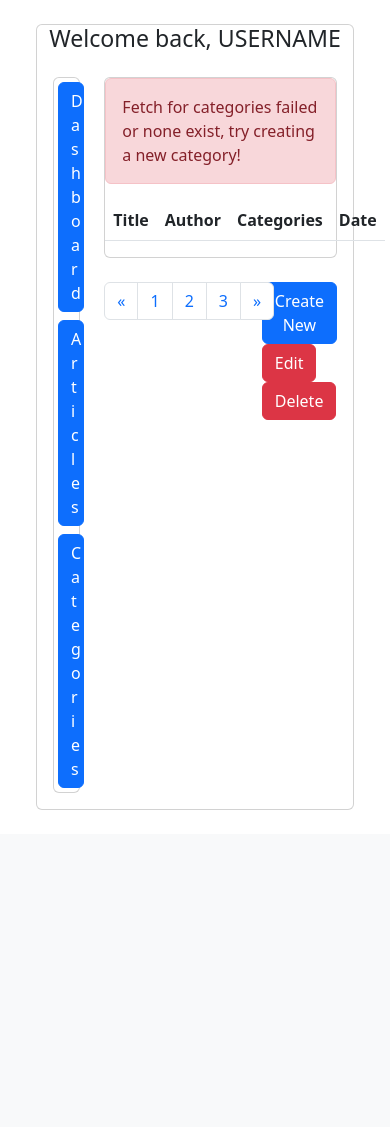
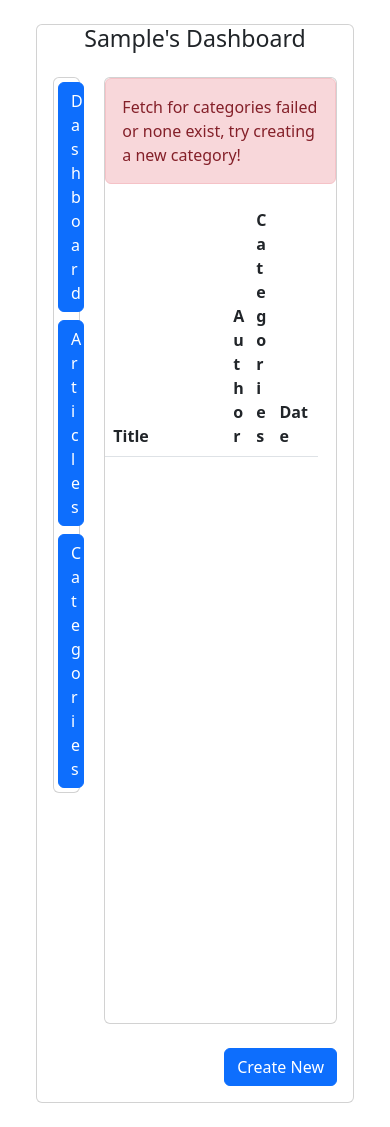
Before and after one commit to DeveloperLewis/php-wiki, a PHP site: page /admin/articles in a window 390 px wide. Shown: the part 56-1183 px from the top of the page. Before the commit the page ends 866 px from the top, so only its background shows below. Run offline with PHP 8.4, Linux system fonts and the light colour scheme; the visitor is signed in with stand-in values (Sample User, id 1); tables that the repository leaves empty or names only in its code hold one stand-in row (values such as "Sample post"); lists and menus that the app fills with data are empty.

Commit message:
Made 1080p display website front-end fine. But needs a lot of work to make it usable on a phone.

```diff
--- a/includes/admin/articles.panel.php
+++ b/includes/admin/articles.panel.php
@@ -3,13 +3,13 @@
         <table class="table table-striped table-hover">
             <thead>
             <tr>
-                <th scope="col">Title</th>
-                <th scope="col">Author</th>
-                <th scope="col">Categories</th>
-                <th scope="col">Date</th>
+                <th scope="col" style="display: inline-block; width: 52%;">Title</th>
+                <th scope="col" style="display: inline-block; width: 10%">Author</th>
+                <th scope="col" style="display: inline-block; width: 10%">Categories</th>
+                <th scope="col" style="display: inline-block; width: 20%">Date</th>
             </tr>
             </thead>
-            <tbody>
+            <tbody style="overflow-y: auto; height:550px; display: block;">
 
             <?php
 
@@ -33,6 +33,15 @@
                     echo '<td>No categories found.</td>';
                     //TODO: Fix the original date and use that instead
                     echo '<td>' . $v['last_edited_date']. '</td>';
+                    echo '<form action="/category/delete" method="post">';
+                    echo '<input type="hidden" value="' . '' .'" name="delete">';
+                    echo '<td><button class="btn btn-danger" type="submit" style="float:right;">X</button></td>';
+                    echo '</form>';
+
+                    echo '<form action="/category/edit" method="post">';
+                    echo '<input type="hidden" value="' . '' .'" name="messageid">';
+                    echo '<td><button class="btn btn-success" type="submit" style="float:right;">Edit</button></td>';
+                    echo '</form>';
                     echo '</tr>';
                 }
             }
@@ -42,32 +51,10 @@
     </div>
     <div class="mt-4">
         <div class="row">
-            <div class="col-8">
-                <nav>
-                    <ul class="pagination">
-                        <li class="page-item">
-                            <a class="page-link" href="#" aria-label="Previous">
-                                <span aria-hidden="true">&laquo;</span>
-                            </a>
-                        </li>
-                        <li class="page-item"><a class="page-link" href="#">1</a></li>
-                        <li class="page-item"><a class="page-link" href="#">2</a></li>
-                        <li class="page-item"><a class="page-link" href="#">3</a></li>
-                        <li class="page-item">
-                            <a class="page-link" href="#" aria-label="Next">
-                                <span aria-hidden="true">&raquo;</span>
-                            </a>
-                        </li>
-                    </ul>
-                </nav>
-            </div>
 
-            <div class="col-4">
+            <div class="col">
                 <div class="float-end">
                     <a class="btn btn-primary" href="/article/new">Create New</a>
-                    <a class="btn btn-danger" href="/article/edit">Edit</a>
-                    <button class="btn btn-danger" form="deleteform">Delete</button>
-
                 </div>
             </div>
         </div>
--- a/views/admin/dashboard.php
+++ b/views/admin/dashboard.php
@@ -9,7 +9,10 @@
 <div class="container">
     <div class="card m-4">
         <div class="text-center">
-            <h3>Welcome back, USERNAME</h3>
+            <h3> <?php
+                $name_arr = classes\models\user\User::getName($_SESSION['uid']);
+                echo ucfirst($name_arr['first_name']);
+                ?>'s Dashboard</h3>
         </div>
 
         <div class="card-body">
```
Also changed, not shown: includes/admin/categories.panel.php (+6 -10 lines).
